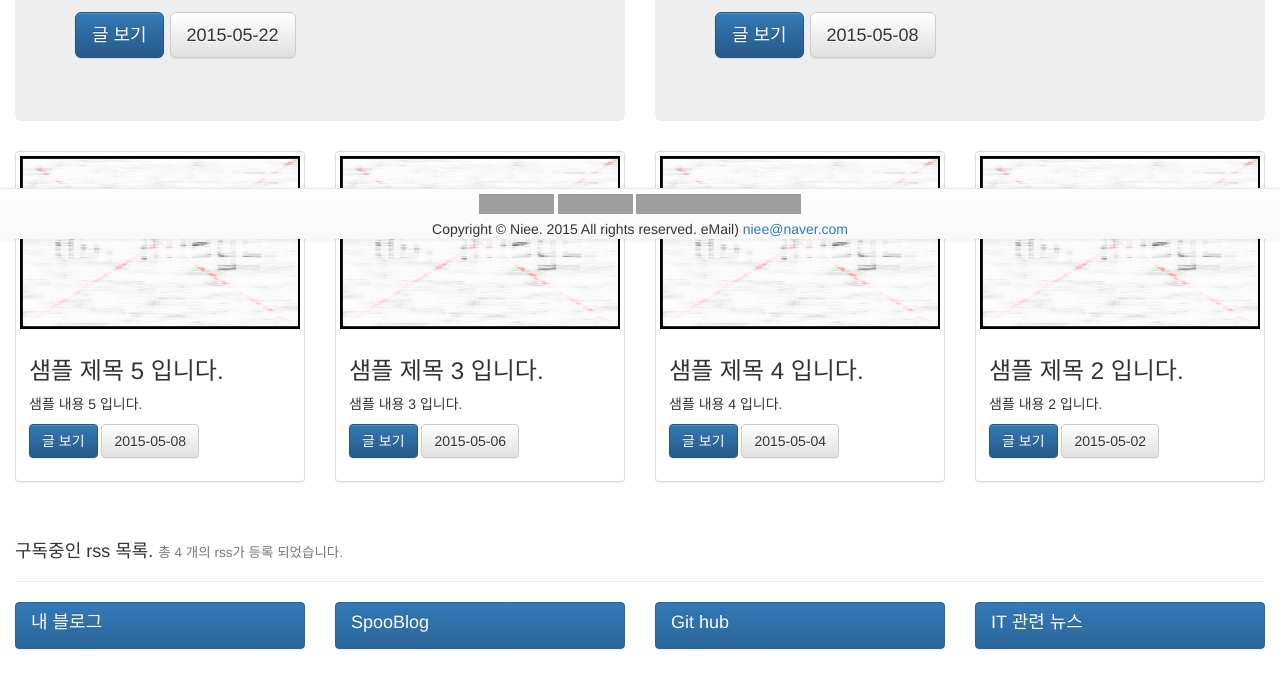
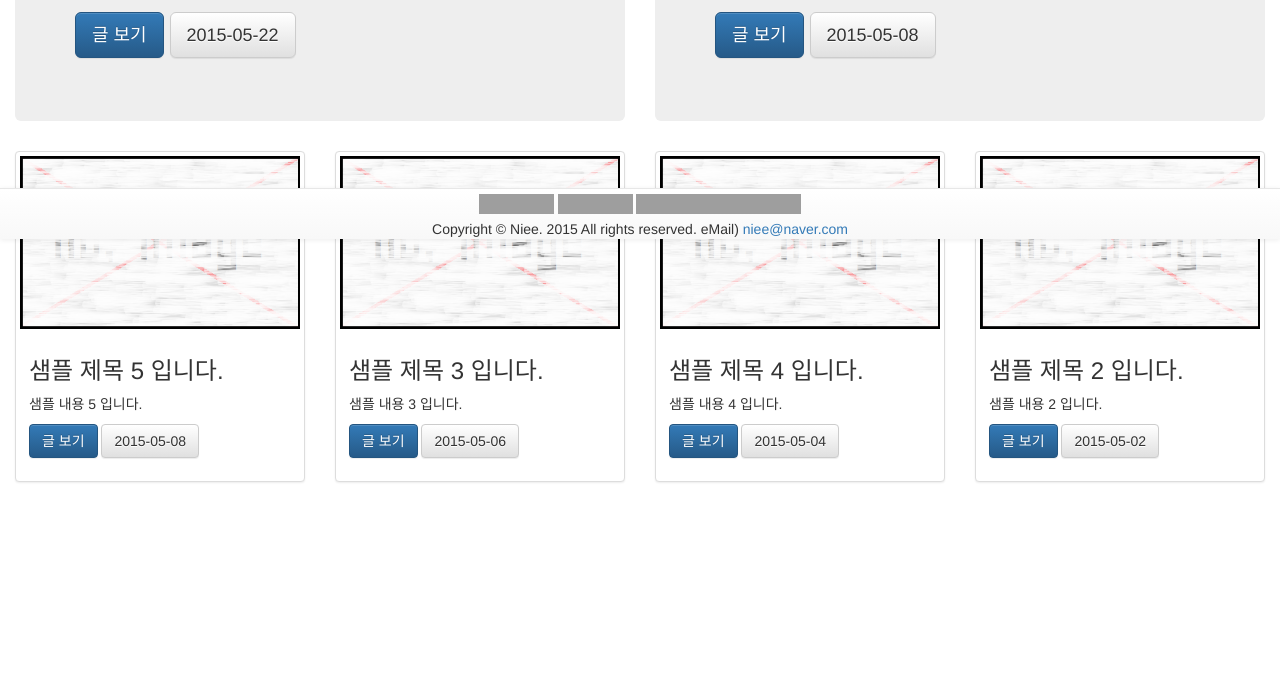
Before and after one commit to ParkMinKyu/Blog, a plain HTML site: page blog/main.html in a window 1280 px wide. Shown: the part 561-1250 px from the top of the page. After the commit the page ends 1113 px from the top, so only its background shows below. Drawn offline with Linux system fonts and the light colour scheme; grey boxes are pictures that could not be loaded; a script that the page names is missing.

Commit message:
Update main.html

```diff
--- a/blog/main.html
+++ b/blog/main.html
@@ -43,28 +43,6 @@
 	</div>
 </nav>
 <div ng-view></div>
-<aside>
-<div class="container-fluid" data-ng-controller="rssCtrl" ng-show="rssList.length > 0">
-	<div class="page-header">
-		<h4>구독중인 rss 목록. <small>총 {{rssList.length}} 개의 rss가 등록 되었습니다.</small></h4>
-	</div>
-	<div class="row">
-		<div class="col-sm-6 col-md-3" ng-repeat="rss in rssList">
-			<div class="list-group">
-			<a class="list-group-item active">
-			    <h4 class="list-group-item-heading">
-					{{rss.name}} <span class="badge pull-right">{{(rss.data | filter:filterText).length}}</span>
-				</h4>
-			  </a>
-			  <a href="{{feed.link}}" class="list-group-item" ng-repeat="feed in rss.data | filter:filterText">
-			    <h4 class="list-group-item-heading">{{feed.title}}</h4>
-			    <p class="list-group-item-text">{{feed.contentSnippet}}<br>{{feed.publishedDate | date:'yyyy년 MM월 dd일'}}</p>
-			  </a>
-			</div>
-        </div>
-	</div>
-</div>
-</aside>
 <nav class="navbar navbar-default navbar-fixed-bottom">
 	<div class="container-fluid">
 		<div class="center-block git-group">
```
